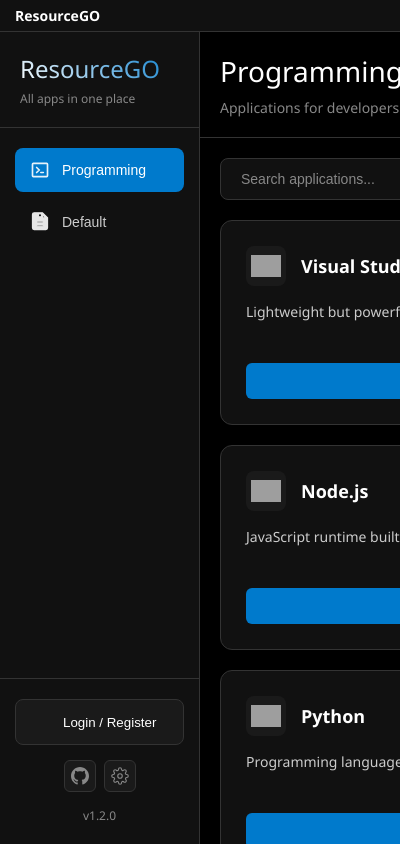
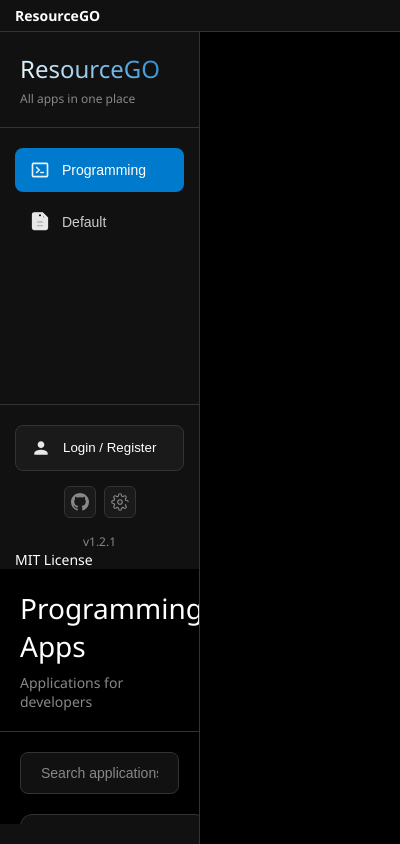
Before and after one commit to Dreamclip/ResourceGO, an Electron app: page index.html in a window 400 px wide. Shown: the top 844 px of the page. Drawn offline with Linux system fonts and the light colour scheme; no server answers; grey boxes are pictures that could not be loaded.

Commit message:
Update index.html

```diff
--- a/index.html
+++ b/index.html
@@ -44,7 +44,7 @@
                 <div class="user-section">
                     <button class="login-btn" id="login-btn">
                         <svg class="nav-icon" viewBox="0 0 24 24" fill="none" stroke="currentColor">
-                            <path d="M20 21V19C20 17.139 18.861 15.574 17 15.093V14.093C17.374 13.552 17.7 12.998 18 12.439C18.335 11.821 18.617 11.174 18.845 10.5C19.272 9.299 19.558 8.055 19.69 6.786C19.867 5.051 19.046 3.459 17.5 3.09V3.09H6.5V3.09C4.954 3.459 4.133 5.051 4.31 6.786C4.442 8.055 4.728 9.299 5.155 10.5C5.383 11.174 5.665 11.821 6 12.439C6.3 12.998 6.626 13.552 7 14.093V15.093C5.139 15.574 4 17.139 4 19V21"/>
+                            <path d="M12 12C14.21 12 16 10.21 16 8C16 5.79 14.21 4 12 4C9.79 4 8 5.79 8 8C8 10.21 9.79 12 12 12ZM12 14C9.33 14 4 15.34 4 18V20H20V18C20 15.34 14.67 14 12 14Z" fill="currentColor"/>
                         </svg>
                         <span>Login / Register</span>
                     </button>
@@ -58,13 +58,13 @@
                     <button class="footer-btn" id="settings-btn" title="Settings">
                         <svg viewBox="0 0 24 24" fill="none" stroke="currentColor">
                             <path d="M12 15a3 3 0 100-6 3 3 0 000 6z"/>
-                            <path d="M19.4 15a1.65 1.65 0 00.33 1.82l.06.06a2 2 0 010 2.83 2 2 0 01-2.83 0l-.06-.06a1.65 1.65 0 00-1.82-.33 1.65 1.65 0 00-1 1.51V21a2 2 0 01-2 2 2 2 0 01-2-2v-.09A1.65 1.65 0 009 19.4a1.65 1.65 0 00-1.82.33l-.06.06a2 2 0 01-2.83 0 2 2 0 010-2.83l.06-.06a1.65 1.65 0 00.33-1.82 1.65 1.65 0 00-1.51-1H3a2 2 0 01-2-2 2 2 0 012-2h.09A1.65 1.65 0 004.6 9a1.65 1.65 0 00-.33-1.82l-.06-.06a2 2 0 010-2.83 2 2 0 012.83 0l.06.06a1.65 1.65 0 001.82.33H9a1.65 1.65 0 001-1.51V3a2 2 0 012-2 2 2 0 012 2v.09a1.65 1.65 0 001 1.51 1.65 1.65 0 001.82-.33l.06-.06a2 2 0 012.83 0 2 2 0 010 2.83l-.06.06a1.65 1.65 0 00-.33 1.82V9a1.65 1.65 0 001.51 1H21a2 2 0 012 2 2 2 0 01-2 2h-.09a1.65 1.65 0 00-1.51 1z"/>
+                            <path d="M19.4 15a1.65 1.65 0 00.33 1.82l.06.06a2 2 0 010 2.83 2 2 0 01-2.83 0l-.06-.06a1.65 1.65 0 00-1.82-.33 1.65 1.65 0 00-1 1.51V21a2 2 0 01-2 2 2 2 0 01-2-2v-.09A1.65 1.65 0 009 19.4a1.65 1.65 0 00-1.82.33l-.06.06a2 2 0 01-2.83 0 2 2 0 010-2.83l.06-.06a1.65 1.65 0 00.33-1.82 1.65 1.65 0 00-1.51-1H3a2 2 0 01-2-2 2 2 0 012-2h.09A1.65 1.65 0 004.6 9a1.65 1.65 0 00-.33-1.82l-.06-.06a2 2 0 010-2.83 2 2 0 012.83 0l.06.06a1.65 1.65 0 001.82.33H9a1.65 1.65 0 001-1.51V3a2 2 0 012-2 2 2 0 012 2v.09a1.65 1.65 0 001 1.51 1.65 1.65 0 001.82-.33l.06-.06a2 2 0 012.83 0 2 2 0 010 2.83l-.06.06a1.65 1.65 0 00-.33 1.82V9a1.65 1.65 0 001.51 1H21a2 2 0 012 2 2 2 01-2 2h-.09a1.65 1.65 0 00-1.51 1z"/>
                         </svg>
                     </button>
                 </div>
-                <div class="version" id="version-display">v1.2.0</div>
+                <div class="version" id="version-display">v1.2.1</div>
+                <div class="license">MIT License</div>
             </div>
-        </nav>
 
         <main class="main-content">
             <div class="content-header">
@@ -144,4 +144,5 @@
 
     <script src="renderer.js"></script>
 </body>
+
 </html>
```
